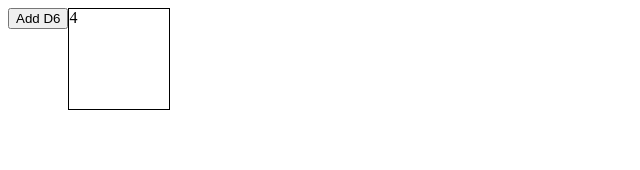
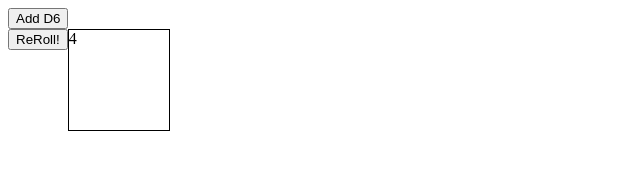
Before and after one commit to WeEvins/dicey-biz, a plain HTML site: page index.html in a window 1280 px wide. Both pictures are taken after a click on the button "Add D6". Shown: the whole page, without its empty margins (0-640 px from the left). Drawn offline with Linux system fonts and the light colour scheme.

Commit message:
finished core project
code is cleaned up ;
still have extras to do

```diff
--- a/diceybiz.js
+++ b/diceybiz.js
@@ -1,63 +1,46 @@
-//objectives:
-//create class 'die'
-//class has property 'value'
-//class has method 'roll' that generates randomly 1-6, sets the 'value' property, and updates div with new value
-
-//page must contain button labled 'generate die'
-//clicking button must create new die object (creats new div, labled 1-6)
-//dice show up as a grid - see DOM DOM DOM lab
-//page need second button 'roll dice' that calls 'roll' on all generated dice to update their value
-
-
 //EXTRA: create sumdice function w/ trigger button to add all current face value of dice; displays alert
 //clicking on a dice on the page cause just that one die to update face value
 //double clicking a die removes is from the page. sumdice event must reflect this. (remove from screen, and array basically)
 
 const container = document.getElementById('dice-container');
-
-//create class 'die'
 class Die {
     constructor() {
-        //class has property 'value'
-        this.div = document.createElement('div'); //this line should create the dice div itself
-        this.div.classList = 'd6'; //this line should give the div a class of 'd6'
-        container.appendChild(this.div); //and here i want it to show up on the page
         this.value = 1;
-        this.roll()
+        this.div = document.createElement('div');
+
+        this.div.classList = 'd6';
+        container.appendChild(this.div);
+        this.roll();
     };
-
-    //class has method 'roll' that generates randomly 1-6, sets the 'value' property, and updates div with new value
 
     roll() {
         this.value = Math.floor(Math.random() * (7 - 1)) + 1;
-        this.div.innerText = this.value; //this line should have the dice display its face value
-
+        this.div.innerText = this.value;
     };
-
-
-
-
 };
 
-document.addEventListener('DOMContentLoaded', function () {
+document.addEventListener('DOMContentLoaded', () => {
+    let diceArray = [];
+    let btnAddDie = document.createElement('button');
+    let btnRollAll = document.createElement('button');
 
-
-    // let testDie = new Die()
-
-    let btnAddDie = document.createElement('button');
     btnAddDie.innerText = 'Add D6';
     btnAddDie.className = 'btnAddDie';
     container.appendChild(btnAddDie);
 
+    btnRollAll.innerText = 'ReRoll!';
+    btnRollAll.className = 'btnRollAll';
+    container.appendChild(btnRollAll);
 
-
-    btnAddDie.addEventListener('click', function () {
-        let newDie = new Die()
-        console.log(newDie);
-
-
+    btnAddDie.addEventListener('click', () => {
+        let newDie = new Die();
+        diceArray.push(newDie);
     });
 
-
-
+    btnRollAll.addEventListener('click', () => {
+        for (let i = 0; i < diceArray.length; i++) {
+            const currentDie = diceArray[i];
+            currentDie.roll();
+        }
+    });
 });
--- a/style.css
+++ b/style.css
@@ -2,6 +2,9 @@
 position: relative;
 }
 
+.btnAddDie {
+    display: block;
+}
 
 .d6 {
     width: 100px;
```
